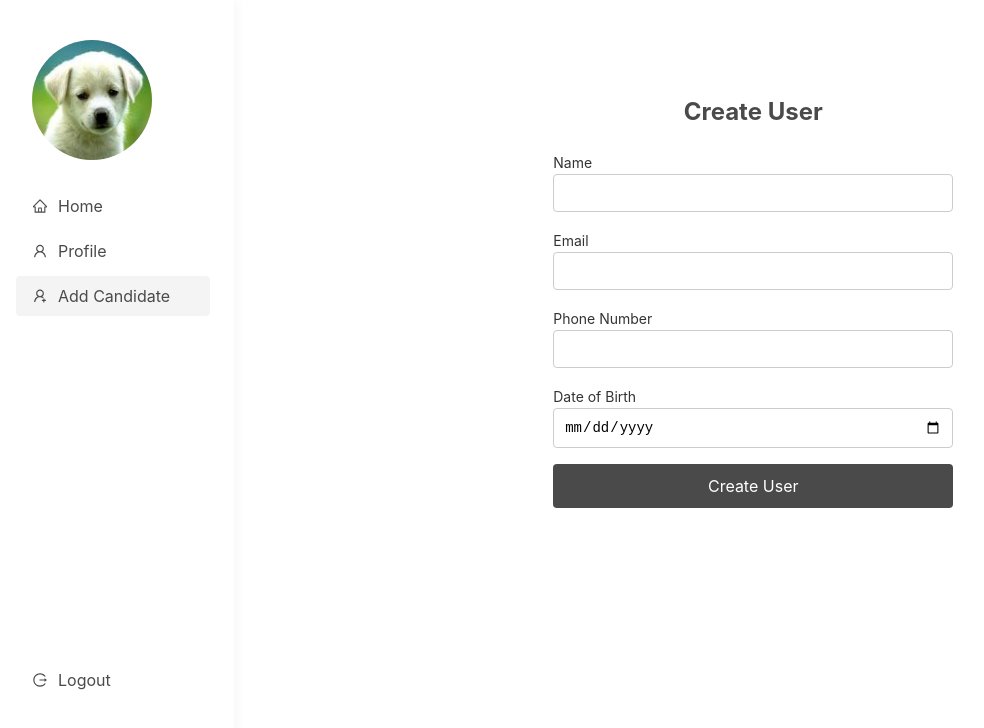
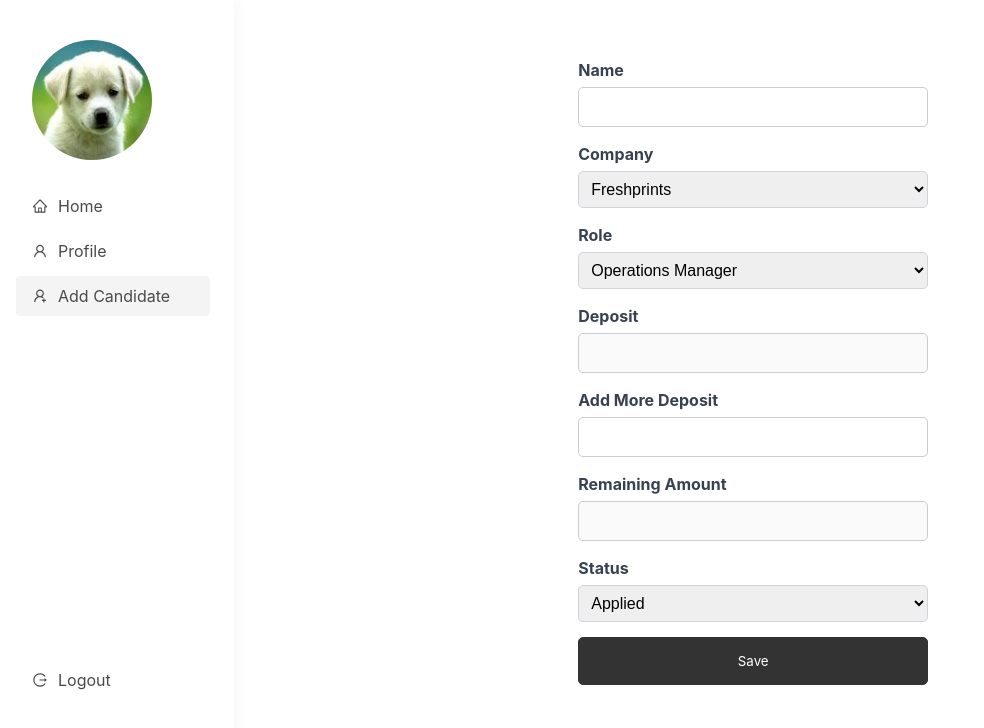
Before and after one commit to dhanrajjangid/minimal-react-template, a React (Vite) app: page /create-user in a window 1280 px wide. Shown: the top 728 px of the page, without its empty margins (8-992 px from the left). Built offline with nearby package versions, Linux system fonts and the light colour scheme; sample sign-in values are in the browser's storage.

Commit message:
added add user form

```diff
--- a/src/view/CreateUser/index.jsx
+++ b/src/view/CreateUser/index.jsx
@@ -1,137 +1,120 @@
-// CreateUserForm.js
+// FormModal.js
+import React, { useState } from "react";
+import {
+  Overlay,
+  ModalContainer,
+  CloseButton,
+  FormField,
+  Label,
+  Select,
+} from "@/view/CandidateList/Components/StyledComponents";
+import {
+  ContainedButton,
+  OutlinedButton,
+  TextField,
+} from "@/components/Common/FormInputs";
 
-import React, { useState } from 'react';
-import styled from 'styled-components';
-
-// Styled components
-const FormContainer = styled.div`
-  max-width: 400px;
-  margin: auto;
-  padding: 16px;
-  display: flex;
-  flex-direction: column;
-  align-items: center;
-`;
-
-const Form = styled.form`
-  display: flex;
-  flex-direction: column;
-  width: 100%;
-`;
-
-const FormGroup = styled.div`
-  margin-bottom: 16px;
-  width: 100%;
-`;
-
-const Label = styled.label`
-  font-size: 14px;
-  margin-bottom: 8px;
-  color: #333;
-`;
-
-const Input = styled.input`
-  padding: 10px;
-  font-size: 14px;
-  border: 1px solid #ccc;
-  border-radius: 4px;
-  outline: none;
-  width: 100%;
-  box-sizing: border-box;
-  transition: border-color 0.3s;
-  &:focus {
-    border-color: #3498db;
-  }
-`;
-
-const Button = styled.button`
-  background-color: #4a4a4a;
-  color: #fff; /* Updated to white */
-  padding: 12px;
-  font-size: 16px;
-  cursor: pointer;
-  border: none;
-  border-radius: 4px;
-  width: 100%;
-  box-sizing: border-box;
-  transition: background-color 0.3s;
-  &:hover {
-    background-color: #333; /* Darker shade on hover */
-  }
-`;
-
-const CreateUserForm = () => {
+const CreateUserForm = ({ user, closeModal }) => {
   const [formData, setFormData] = useState({
-    name: '',
-    email: '',
-    phoneNumber: '',
-    dateOfBirth: '',
+    name: "",
+    company: "",
+    role: "",
+    deposit: "",
+    addDeposit: "",
+    remainingAmount: "",
+    status: "",
   });
 
   const handleChange = (e) => {
-    const { name, value } = e.target;
-    setFormData((prevData) => ({
-      ...prevData,
-      [name]: value,
-    }));
+    setFormData({ ...formData, [e.target.name]: e.target.value });
   };
 
-  const handleSubmit = (e) => {
-    e.preventDefault();
-    // You can perform form submission logic here, e.g., send data to the server
+  const handleSave = () => {
+    // Logic to handle saving of the data
+    closeModal();
   };
 
   return (
-    <FormContainer>
-      <h2>Create User</h2>
-      <Form onSubmit={handleSubmit}>
-        <FormGroup>
-          <Label htmlFor="name">Name</Label>
-          <Input
-            type="text"
-            id="name"
+    <div
+      style={{
+        display: "flex",
+        boxSizing: "border-box",
+        width: "100%",
+        justifyContent: "center",
+      }}
+    >
+      <form style={{ minWidth: "350px", justifyContent: "center" }}>
+        <FormField>
+          <Label>Name</Label>
+          <TextField
             name="name"
             value={formData.name}
             onChange={handleChange}
-            required
           />
-        </FormGroup>
-        <FormGroup>
-          <Label htmlFor="email">Email</Label>
-          <Input
-            type="email"
-            id="email"
-            name="email"
-            value={formData.email}
+        </FormField>
+
+        <FormField>
+          <Label>Company</Label>
+          <Select
+            name="company"
+            value={formData.company}
             onChange={handleChange}
-            required
+          >
+            <option value="Freshprints">Freshprints</option>
+            <option value="Revolut">Revolut</option>
+          </Select>
+        </FormField>
+
+        <FormField>
+          <Label>Role</Label>
+          <Select name="role" value={formData.role} onChange={handleChange}>
+            <option value="Operations Manager">Operations Manager</option>
+            <option value="Operations Associate">Operations Associate</option>
+            <option value="Inside Sales Associate">
+              Inside Sales Associate
+            </option>
+          </Select>
+        </FormField>
+
+        <FormField>
+          <Label>Deposit</Label>
+          <TextField name="deposit" value={formData.deposit} disabled />
+        </FormField>
+
+        <FormField>
+          <Label>Add More Deposit</Label>
+          <TextField
+            name="addDeposit"
+            value={formData.addDeposit}
+            onChange={handleChange}
           />
-        </FormGroup>
-        <FormGroup>
-          <Label htmlFor="phoneNumber">Phone Number</Label>
-          <Input
-            type="tel"
-            id="phoneNumber"
-            name="phoneNumber"
-            value={formData.phoneNumber}
-            onChange={handleChange}
-            required
+        </FormField>
+
+        <FormField>
+          <Label>Remaining Amount</Label>
+          <TextField
+            name="remainingAmount"
+            value={formData.remainingAmount}
+            disabled
           />
-        </FormGroup>
-        <FormGroup>
-          <Label htmlFor="dateOfBirth">Date of Birth</Label>
-          <Input
-            type="date"
-            id="dateOfBirth"
-            name="dateOfBirth"
-            value={formData.dateOfBirth}
-            onChange={handleChange}
-            required
-          />
-        </FormGroup>
-        <Button type="submit">Create User</Button>
-      </Form>
-    </FormContainer>
+        </FormField>
+
+        <FormField>
+          <Label>Status</Label>
+          <Select name="status" value={formData.status} onChange={handleChange}>
+            <option value="Applied">Applied</option>
+            <option value="Assessment Pending">Assessment Pending</option>
+            <option value="Assessment Completed">Assessment Completed</option>
+            <option value="Interview Pending">Interview Pending</option>
+            <option value="Interview Completed">Interview Completed</option>
+            <option value="Offer Letter Received">Offer Letter Received</option>
+          </Select>
+        </FormField>
+        <div style={{ display: "flex", gap: 5 }}>
+          <ContainedButton onClick={handleSave}>Save</ContainedButton>
+        </div>
+      </form>
+    </div>
   );
 };
 
```
